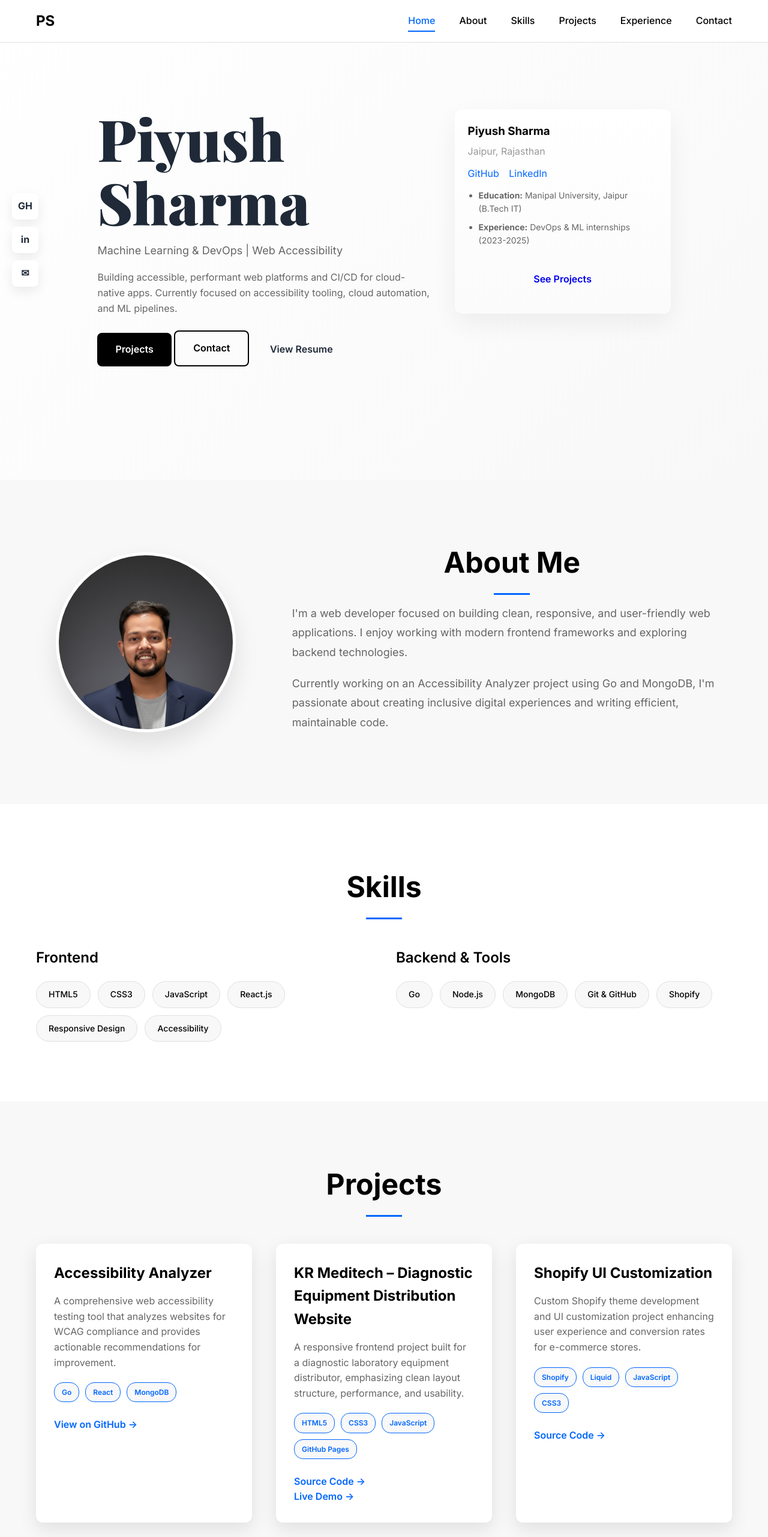
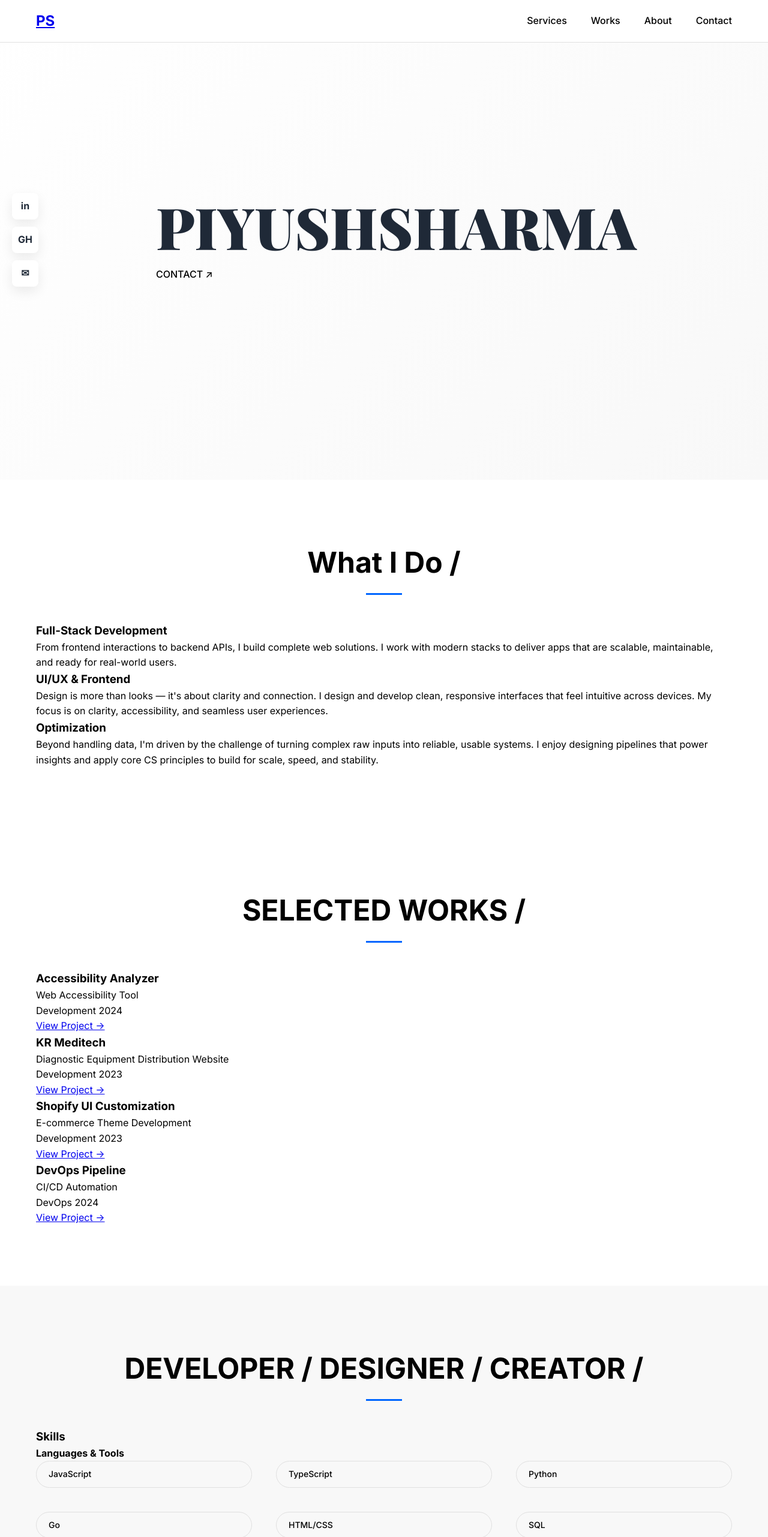
Before and after one commit to piyushhsharma/Portfolio, a plain HTML site: page index.html in a window 1280 px wide. Shown: the top 2563 px of the page at 60% size. Drawn offline with nearby package versions, Linux system fonts and the light colour scheme.

Commit message:
Imaged Changed

```diff
--- a/index.html
+++ b/index.html
@@ -3,8 +3,8 @@
 <head>
     <meta charset="UTF-8">
     <meta name="viewport" content="width=device-width, initial-scale=1.0">
-    <title>Piyush Sharma - Web Developer</title>
-    <meta name="description" content="Piyush Sharma - Web Developer specializing in frontend development, React.js, Shopify theme customization, and full-stack projects.">
+    <title>Piyush Sharma - Full Stack Developer</title>
+    <meta name="description" content="Explore the portfolio of Piyush Sharma. Full stack projects, web apps, and more.">
     <link rel="stylesheet" href="styles.css">
     <link rel="preconnect" href="https://fonts.googleapis.com">
     <link rel="preconnect" href="https://fonts.gstatic.com" crossorigin>
@@ -14,13 +14,13 @@
     <!-- Navigation -->
     <nav class="nav">
         <div class="nav-container">
-            <a href="#home" class="nav-logo">PS</a>
+            <div class="nav-logo">
+                <a href="#home">PS</a>
+            </div>
             <div class="nav-menu">
-                <a href="#home" class="nav-link">Home</a>
+                <a href="#services" class="nav-link">Services</a>
+                <a href="#works" class="nav-link">Works</a>
                 <a href="#about" class="nav-link">About</a>
-                <a href="#skills" class="nav-link">Skills</a>
-                <a href="#projects" class="nav-link">Projects</a>
-                <a href="#experience" class="nav-link">Experience</a>
                 <a href="#contact" class="nav-link">Contact</a>
             </div>
             <div class="nav-toggle">
@@ -33,202 +33,134 @@
 
     <!-- Hero Section -->
     <section id="home" class="hero">
-        <div class="container hero-grid">
-            <div class="hero-left">
-                <h1 class="hero-name">
-                    <span class="name-first">Piyush</span>
-                    <span class="name-last">Sharma</span>
-                </h1>
-                <p class="hero-role">Machine Learning & DevOps | Web Accessibility</p>
-                <p class="hero-intro">Building accessible, performant web platforms and CI/CD for cloud-native apps. Currently focused on accessibility tooling, cloud automation, and ML pipelines.</p>
-                <div class="hero-ctas">
-                    <a href="#projects" class="btn btn-primary">Projects</a>
-                    <a href="#contact" class="btn btn-secondary">Contact</a>
-                    <a href="assets/images/profile.png" target="_blank" class="btn btn-outline">View Resume</a>
+        <div class="hero-container">
+            <div class="hero-content">
+                <h1 class="hero-name">PIYUSHSHARMA</h1>
+                <div class="hero-contact">
+                    <a href="#contact" class="contact-link">CONTACT ↗</a>
                 </div>
             </div>
-            <aside class="hero-right">
-                <div class="card contact-card">
-                    <h3 class="card-name">Piyush Sharma</h3>
-                    <p class="card-meta">Jaipur, Rajasthan</p>
-                    <div class="contact-list">
-                        <a href="https://github.com/piyushhsharma" target="_blank">GitHub</a>
-                        <a href="https://linkedin.com/in/piyushhsharma" target="_blank">LinkedIn</a>
         </div>
-                    <ul class="mini-stats">
-                        <li><strong>Education:</strong> Manipal University, Jaipur (B.Tech IT)</li>
-                        <li><strong>Experience:</strong> DevOps & ML internships (2023-2025)</li>
-                    </ul>
-                    <a href="#projects" class="btn btn-block">See Projects</a>
+
+        <!-- Fixed Social Links -->
+        <div class="social-fixed">
+            <a href="https://linkedin.com/in/piyushhsharma" target="_blank">in</a>
+            <a href="https://github.com/piyushhsharma" target="_blank">GH</a>
+            <a href="#contact">✉</a>
         </div>
-            </aside>
+    </section>
+
+    <!-- Services Section -->
+    <section id="services" class="services">
+        <div class="container">
+            <h2 class="section-title">What I Do /</h2>
+            <div class="services-grid">
+                <div class="service-item">
+                    <h3>Full-Stack Development</h3>
+                    <p>From frontend interactions to backend APIs, I build complete web solutions. I work with modern stacks to deliver apps that are scalable, maintainable, and ready for real-world users.</p>
                 </div>
-        <div class="social-fixed">
-            <a href="https://github.com/piyushhsharma" target="_blank">GH</a>
-            <a href="https://linkedin.com/in/piyushhsharma" target="_blank">in</a>
-            <a href="#contact">&#9993;</a>
+                <div class="service-item">
+                    <h3>UI/UX & Frontend</h3>
+                    <p>Design is more than looks — it's about clarity and connection. I design and develop clean, responsive interfaces that feel intuitive across devices. My focus is on clarity, accessibility, and seamless user experiences.</p>
+                </div>
+                <div class="service-item">
+                    <h3>Optimization</h3>
+                    <p>Beyond handling data, I'm driven by the challenge of turning complex raw inputs into reliable, usable systems. I enjoy designing pipelines that power insights and apply core CS principles to build for scale, speed, and stability.</p>
+                </div>
+            </div>
+        </div>
+    </section>
+
+    <!-- Works Section -->
+    <section id="works" class="works">
+        <div class="container">
+            <h2 class="section-title">SELECTED WORKS /</h2>
+            <div class="works-grid">
+                <div class="work-item">
+                    <h3>Accessibility Analyzer</h3>
+                    <p class="work-subtitle">Web Accessibility Tool</p>
+                    <div class="work-meta">
+                        <span class="work-category">Development</span>
+                        <span class="work-year">2024</span>
+                    </div>
+                    <a href="https://github.com/piyushhsharma/accessibility-analyzer" target="_blank" class="work-link">View Project →</a>
+                </div>
+                <div class="work-item">
+                    <h3>KR Meditech</h3>
+                    <p class="work-subtitle">Diagnostic Equipment Distribution Website</p>
+                    <div class="work-meta">
+                        <span class="work-category">Development</span>
+                        <span class="work-year">2023</span>
+                    </div>
+                    <a href="https://piyushhsharma.github.io/KRMEDITECH/" target="_blank" class="work-link">View Project →</a>
+                </div>
+                <div class="work-item">
+                    <h3>Shopify UI Customization</h3>
+                    <p class="work-subtitle">E-commerce Theme Development</p>
+                    <div class="work-meta">
+                        <span class="work-category">Development</span>
+                        <span class="work-year">2023</span>
+                    </div>
+                    <a href="https://github.com/piyushhsharma/shopify-customization" target="_blank" class="work-link">View Project →</a>
+                </div>
+                <div class="work-item">
+                    <h3>DevOps Pipeline</h3>
+                    <p class="work-subtitle">CI/CD Automation</p>
+                    <div class="work-meta">
+                        <span class="work-category">DevOps</span>
+                        <span class="work-year">2024</span>
+                    </div>
+                    <a href="#" class="work-link">View Project →</a>
+                </div>
+            </div>
         </div>
     </section>
 
     <!-- About Section -->
     <section id="about" class="about">
         <div class="container">
-            <div class="about-content">
-                <div class="about-image">
-                    <div class="image-placeholder">
-                        <img src="assets/images/profile.png" alt="Piyush Sharma">
+            <div class="about-header">
+                <h2 class="section-title">DEVELOPER / DESIGNER / CREATOR /</h2>
             </div>
-                </div>
-                <div class="about-text">
-                    <h2 class="section-title">About Me</h2>
-                    <p class="about-description">
-                        I'm a web developer focused on building clean, responsive, and user-friendly web applications.
-                        I enjoy working with modern frontend frameworks and exploring backend technologies.
-                    </p>
-                    <p class="about-description">
-                        Currently working on an Accessibility Analyzer project using Go and MongoDB,
-                        I'm passionate about creating inclusive digital experiences and writing efficient, maintainable code.
-                    </p>
-                </div>
-            </div>
-        </div>
-    </section>
 
-    <!-- Skills Section -->
-    <section id="skills" class="skills">
-        <div class="container">
-            <h2 class="section-title">Skills</h2>
+            <div class="skills-section">
+                <h3 class="skills-title">Skills</h3>
+
+                <div class="skills-category">
+                    <h4>Languages & Tools</h4>
                     <div class="skills-grid">
-                <div class="skill-category">
-                    <h3>Frontend</h3>
-                    <div class="skill-items">
-                        <div class="skill-item">HTML5</div>
-                        <div class="skill-item">CSS3</div>
                         <div class="skill-item">JavaScript</div>
-                        <div class="skill-item">React.js</div>
-                        <div class="skill-item">Responsive Design</div>
-                        <div class="skill-item">Accessibility</div>
-                    </div>
-                </div>
-                <div class="skill-category">
-                    <h3>Backend & Tools</h3>
-                    <div class="skill-items">
+                        <div class="skill-item">TypeScript</div>
+                        <div class="skill-item">Python</div>
                         <div class="skill-item">Go</div>
-                        <div class="skill-item">Node.js</div>
-                        <div class="skill-item">MongoDB</div>
-                        <div class="skill-item">Git & GitHub</div>
-                        <div class="skill-item">Shopify</div>
-                    </div>
-                </div>
-            </div>
-        </div>
-    </section>
-
-    <!-- Projects Section -->
-    <section id="projects" class="projects">
-        <div class="container">
-            <h2 class="section-title">Projects</h2>
-            <div class="projects-grid">
-                <div class="project-card">
-                    <div class="project-content">
-                        <h3 class="project-title">Accessibility Analyzer</h3>
-                        <p class="project-description">
-                            A comprehensive web accessibility testing tool that analyzes websites for WCAG compliance
-                            and provides actionable recommendations for improvement.
-                        </p>
-                        <div class="project-tech">
-                            <span class="tech-tag">Go</span>
-                            <span class="tech-tag">React</span>
-                            <span class="tech-tag">MongoDB</span>
-                        </div>
-                        <a href="https://github.com/piyushhsharma/accessibility-analyzer" target="_blank" class="project-link">
-                            View on GitHub →
-                        </a>
+                        <div class="skill-item">HTML/CSS</div>
+                        <div class="skill-item">SQL</div>
+                        <div class="skill-item">Git</div>
+                        <div class="skill-item">Docker</div>
+                        <div class="skill-item">Firebase</div>
                     </div>
                 </div>
 
-                <div class="project-card">
-                    <div class="project-content">
-                        <h3 class="project-title">KR Meditech – Diagnostic Equipment Distribution Website</h3>
-                        <p class="project-description">
-                            A responsive frontend project built for a diagnostic laboratory equipment
-                            distributor, emphasizing clean layout structure, performance, and usability.
-                        </p>
-                        <div class="project-tech">
-                            <span class="tech-tag">HTML5</span>
-                            <span class="tech-tag">CSS3</span>
-                            <span class="tech-tag">JavaScript</span>
-                            <span class="tech-tag">GitHub Pages</span>
-                        </div>
-                        <a href="https://github.com/piyushhsharma/KRMEDITECH"
-                            target="_blank"
-                            class="project-link">
-                            Source Code →
-                        </a>
-                        <br>
-                        <a href="https://piyushhsharma.github.io/KRMEDITECH/"
-                            target="_blank"
-                            class="project-link">
-                            Live Demo →
-                        </a>
+                <div class="skills-category">
+                    <h4>Frameworks & Libraries</h4>
+                    <div class="skills-grid">
+                        <div class="skill-item">React</div>
+                        <div class="skill-item">Node.js</div>
+                        <div class="skill-item">Express.js</div>
+                        <div class="skill-item">Shopify</div>
+                        <div class="skill-item">TailwindCSS</div>
+                        <div class="skill-item">Bootstrap</div>
                     </div>
                 </div>
 
-                <div class="project-card">
-                    <div class="project-content">
-                        <h3 class="project-title">Shopify UI Customization</h3>
-                        <p class="project-description">
-                            Custom Shopify theme development and UI customization project enhancing user experience
-                            and conversion rates for e-commerce stores.
-                        </p>
-                        <div class="project-tech">
-                            <span class="tech-tag">Shopify</span>
-                            <span class="tech-tag">Liquid</span>
-                            <span class="tech-tag">JavaScript</span>
-                            <span class="tech-tag">CSS3</span>
-                        </div>
-                        <a href="https://github.com/piyushhsharma/shopify-customization"
-                            target="_blank"
-                            class="project-link">
-                            Source Code →
-                        </a>
-                    </div>
-                </div>
-            </div>
-        </div>
-    </section>
-
-    <!-- Experience Section -->
-    <section id="experience" class="experience">
-        <div class="container">
-            <h2 class="section-title">Experience & Learning</h2>
-            <div class="timeline">
-                <div class="timeline-item">
-                    <div class="timeline-date">2024 - Present</div>
-                    <div class="timeline-content">
-                        <h3>Accessibility Analyzer Project</h3>
-                        <p>Building a comprehensive web accessibility testing tool using Go backend and React frontend</p>
-                    </div>
-                </div>
-                <div class="timeline-item">
-                    <div class="timeline-date">2023 - 2024</div>
-                    <div class="timeline-content">
-                        <h3>Frontend Development Focus</h3>
-                        <p>Deepened expertise in React.js, modern CSS techniques, and responsive design principles</p>
-                    </div>
-                </div>
-                <div class="timeline-item">
-                    <div class="timeline-date">2022 - 2023</div>
-                    <div class="timeline-content">
-                        <h3>KR Meditech – Diagnostic Equipment Distribution Website</h3>
-                        <p>A professional website developed for a diagnostic laboratory equipment distributor.</p>
-                    </div>
-                </div>
-                <div class="timeline-item">
-                    <div class="timeline-date">Ongoing</div>
-                    <div class="timeline-content">
-                        <h3>Continuous Learning</h3>
-                        <p>Exploring backend technologies, accessibility standards, and modern web development practices</p>
+                <div class="skills-category">
+                    <h4>Core CS Concepts</h4>
+                    <div class="skills-grid">
+                        <div class="skill-item">DSA</div>
+                        <div class="skill-item">DBMS</div>
+                        <div class="skill-item">OOP</div>
+                        <div class="skill-item">System Design</div>
+                        <div class="skill-item">Web Accessibility</div>
                     </div>
                 </div>
             </div>
@@ -238,54 +170,49 @@
     <!-- Contact Section -->
     <section id="contact" class="contact">
         <div class="container">
-            <h2 class="section-title">Contact</h2>
+            <div class="contact-header">
+                <h2 class="section-title">Let's Make It Happen</h2>
+                <h3>Say Hello</h3>
+            </div>
+
             <div class="contact-content">
-                <div class="contact-info">
-                    <h3>Let's Connect</h3>
-                    <p>I'm always interested in hearing about new projects and opportunities.</p>
-                    <div class="contact-links">
-                        <a href="https://github.com/piyushhsharma" target="_blank" class="contact-link">
-                            <svg width="24" height="24" viewBox="0 0 24 24" fill="currentColor">
-                                <path d="M12 0c-6.626 0-12 5.373-12 12 0 5.302 3.438 9.8 8.207 11.387.599.111.793-.261.793-.577v-2.234c-3.338.726-4.033-1.416-4.033-1.416-.546-1.387-1.333-1.756-1.333-1.756-1.089-.745.083-.729.083-.729 1.205.084 1.839 1.237 1.839 1.237 1.07 1.834 2.807 1.304 3.492.997.107-.775.418-1.305.762-1.604-2.665-.305-5.467-1.334-5.467-5.931 0-1.311.469-2.381 1.236-3.221-.124-.303-.535-1.524.117-3.176 0 0 1.008-.322 3.301 1.23.957-.266 1.983-.399 3.003-.404 1.02.005 2.047.138 3.006.404 2.291-1.552 3.297-1.23 3.297-1.23.653 1.653.242 2.874.118 3.176.77.84 1.235 1.911 1.235 3.221 0 4.609-2.807 5.624-5.479 5.921.43.372.823 1.102.823 2.222v3.293c0 .319.192.694.801.576 4.765-1.589 8.199-6.086 8.199-11.386 0-6.627-5.373-12-12-12z"/>
-                            </svg>
-                            GitHub
-                        </a>
-                        <a href="https://linkedin.com/in/piyushhsharma" target="_blank" class="contact-link">
-                            <svg width="24" height="24" viewBox="0 0 24 24" fill="currentColor">
-                                <path d="M19 0h-14c-2.761 0-5 2.239-5 5v14c0 2.761 2.239 5 5 5h14c2.762 0 5-2.239 5-5v-14c0-2.761-2.238-5-5-5zm-11 19h-3v-11h3v11zm-1.5-12.268c-.966 0-1.75-.79-1.75-1.764s.784-1.764 1.75-1.764 1.75.79 1.75 1.764-.783 1.764-1.75 1.764zm13.5 12.268h-3v-5.604c0-3.368-4-3.113-4 0v5.604h-3v-11h3v1.765c1.396-2.586 7-2.777 7 2.476v6.759z"/>
-                            </svg>
-                            LinkedIn
-                        </a>
-                    </div>
-                </div>
+                <div class="contact-form-wrapper">
                     <form class="contact-form">
                         <div class="form-group">
-                        <input type="text" id="name" name="name" placeholder="Your Name" required>
+                            <input type="text" name="name" placeholder="Name" required>
                         </div>
                         <div class="form-group">
-                        <input type="email" id="email" name="email" placeholder="Your Email" required>
+                            <input type="email" name="email" placeholder="Email" required>
                         </div>
                         <div class="form-group">
-                        <textarea id="message" name="message" placeholder="Your Message" rows="5" required></textarea>
+                            <textarea name="message" placeholder="Message" rows="5" required></textarea>
                         </div>
-                    <button type="submit" class="btn btn-primary">Send Message</button>
+                        <button type="submit" class="btn-submit">Send Message</button>
                     </form>
+                </div>
             </div>
         </div>
     </section>
 
-    <!-- Footer -->
-    <footer class="footer">
-        <div class="container">
-            <div class="footer-content">
-                <p>&copy; Piyush Sharma</p>
-                <div class="footer-links">
+    <!-- Mobile Menu -->
+    <div class="mobile-menu">
+        <div class="mobile-menu-header">
+            <div class="mobile-menu-logo">PS</div>
+            <div class="mobile-menu-close">✕</div>
+        </div>
+        <div class="mobile-menu-nav">
+            <a href="#home" class="mobile-menu-link">Home</a>
+            <a href="#services" class="mobile-menu-link">Services</a>
+            <a href="#works" class="mobile-menu-link">Works</a>
+            <a href="#about" class="mobile-menu-link">About</a>
+            <a href="#contact" class="mobile-menu-link">Contact</a>
+        </div>
+        <div class="mobile-menu-social">
+            <h4>Socials</h4>
+            <a href="https://linkedin.com/in/piyushhsharma" target="_blank">LinkedIn</a>
             <a href="https://github.com/piyushhsharma" target="_blank">GitHub</a>
-                    <a href="https://linkedin.com/in/piyushhsharma" target="_blank">LinkedIn</a>
         </div>
     </div>
-        </div>
-    </footer>
 
     <script src="scripts.js"></script>
 </body>
```
Lines whose indentation alone changed are shown as unchanged.
